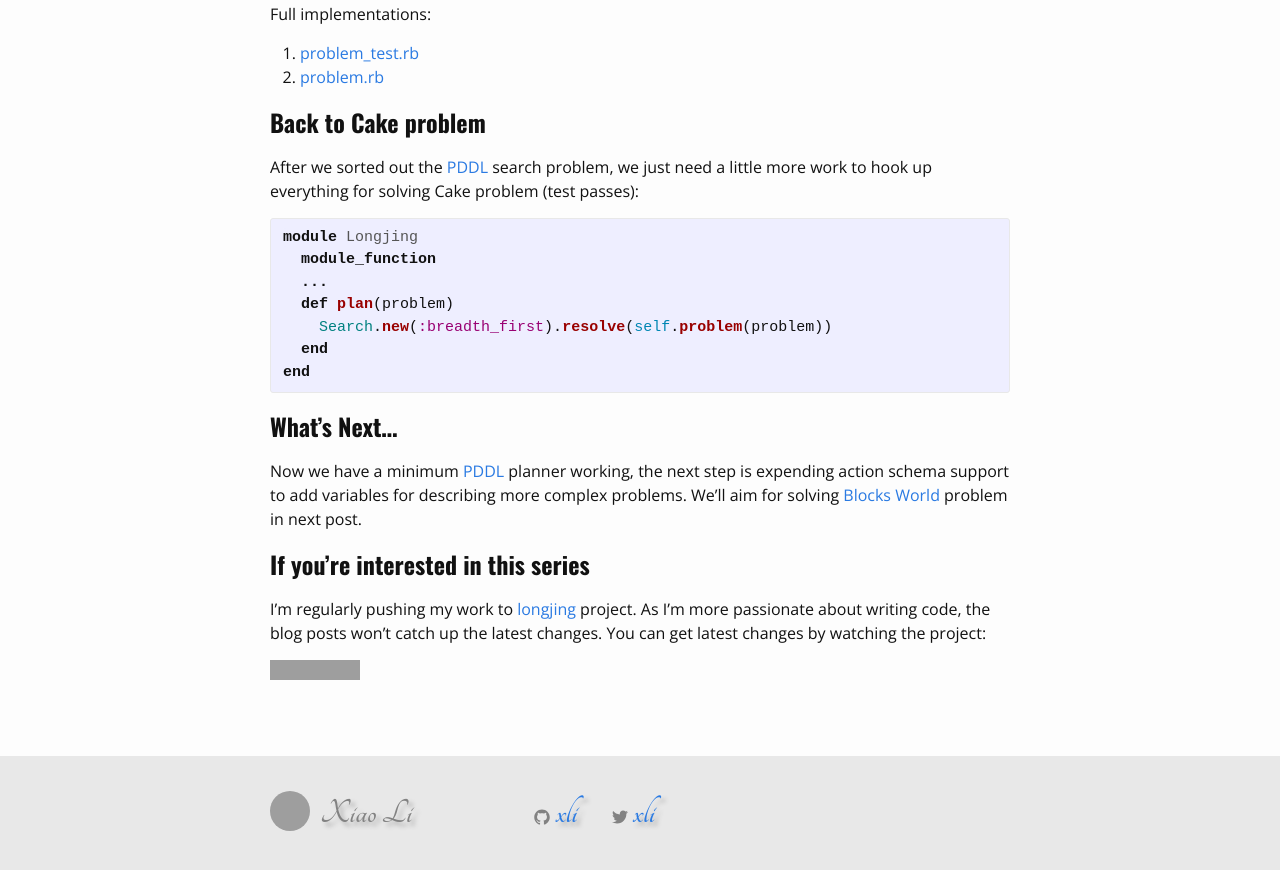
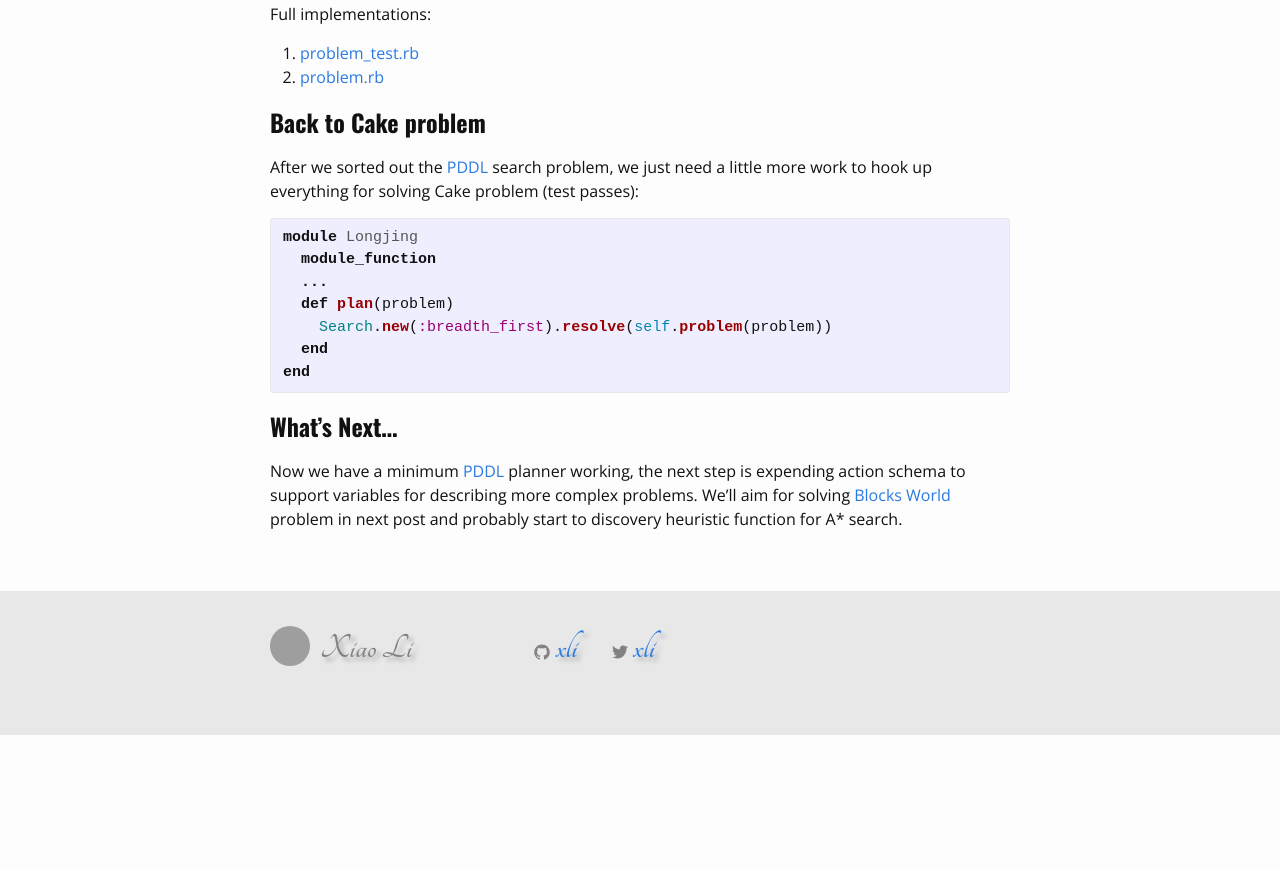
Before and after one commit to xli/xli.github.io, a Jekyll site: the page built from _posts/2015-06-28-classical-planning-2-tdd-a-minimum-pddl-planner.md, in a window 1280 px wide and 900 px high, scrolled down 7216 px. Shown: the top 870 px of the window. Built offline with Jekyll 4.4.1, drawn with Linux system fonts in a browser that asks for light colours; after the commit the page ends 7951 px from its top, so only the background shows below that; grey boxes are pictures that could not be loaded.

Commit message:
update classical planning #2 what's next

```diff
--- a/_posts/2015-06-28-classical-planning-2-tdd-a-minimum-pddl-planner.md
+++ b/_posts/2015-06-28-classical-planning-2-tdd-a-minimum-pddl-planner.md
@@ -369,14 +369,8 @@ end
 What's Next...
 -----------------
 
-Now we have a minimum [PDDL] planner working, the next step is expending action schema support to add variables for describing more complex problems. We'll aim for solving [Blocks World] problem in next post.
+Now we have a minimum [PDDL] planner working, the next step is expending action schema to support variables for describing more complex problems. We'll aim for solving [Blocks World] problem in next post and probably start to discovery heuristic function for A* search.
 
-If you're interested in this series
--------------------
-
-I'm regularly pushing my work to [longjing] project. As I'm more passionate about writing code, the blog posts won't catch up the latest changes. You can get latest changes by watching the project:
-
-<iframe src="https://ghbtns.com/github-btn.html?user=xli&repo=longjing&type=watch&v=2&count=true&size=large" frameborder="0" scrolling="0" width="160px" height="30px"></iframe>
 
 [AIMA book]:       http://www.amazon.com/Artificial-Intelligence-Modern-Approach-Edition/dp/0136042597
 [PDDL]:            https://en.wikipedia.org/wiki/Planning_Domain_Definition_Language
```
